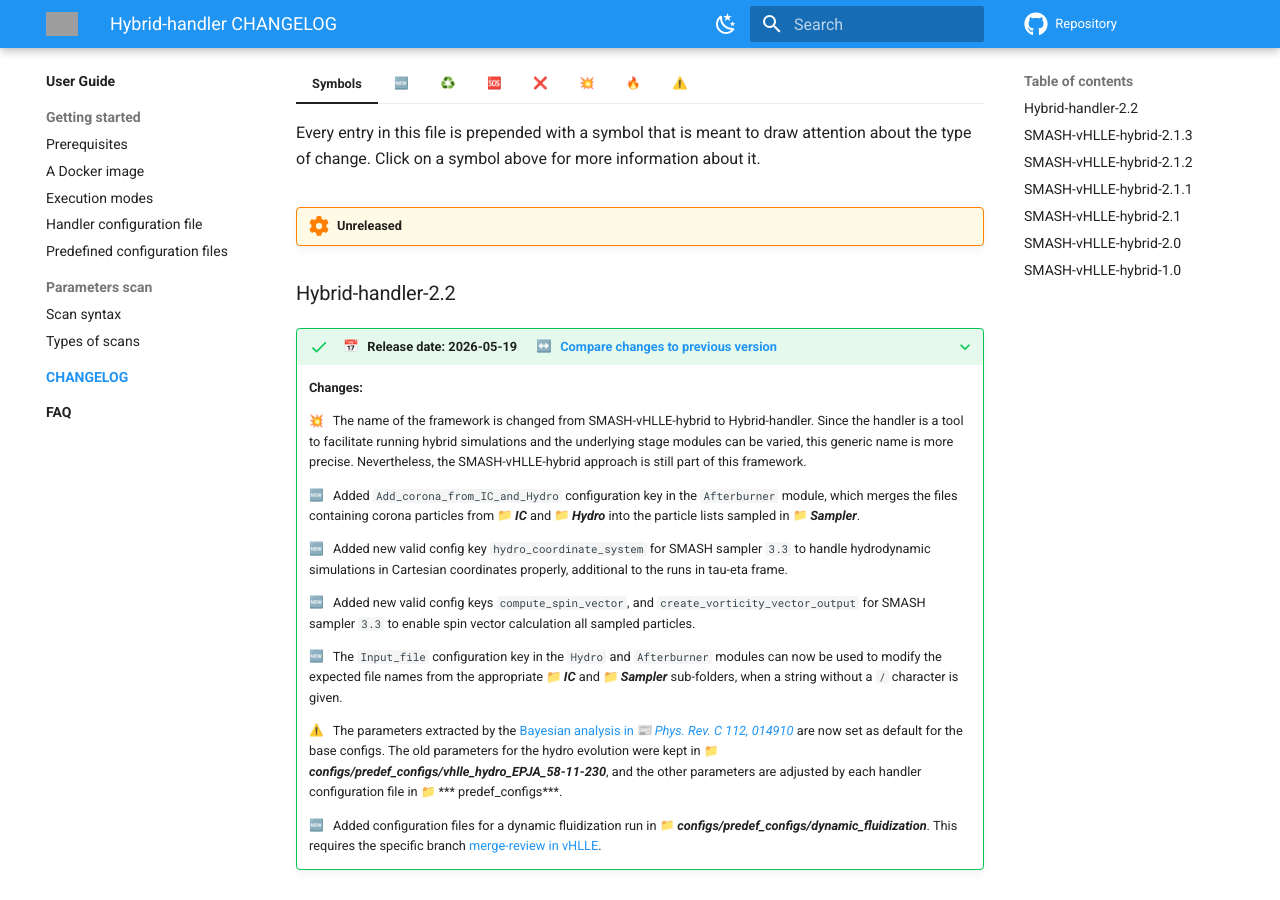
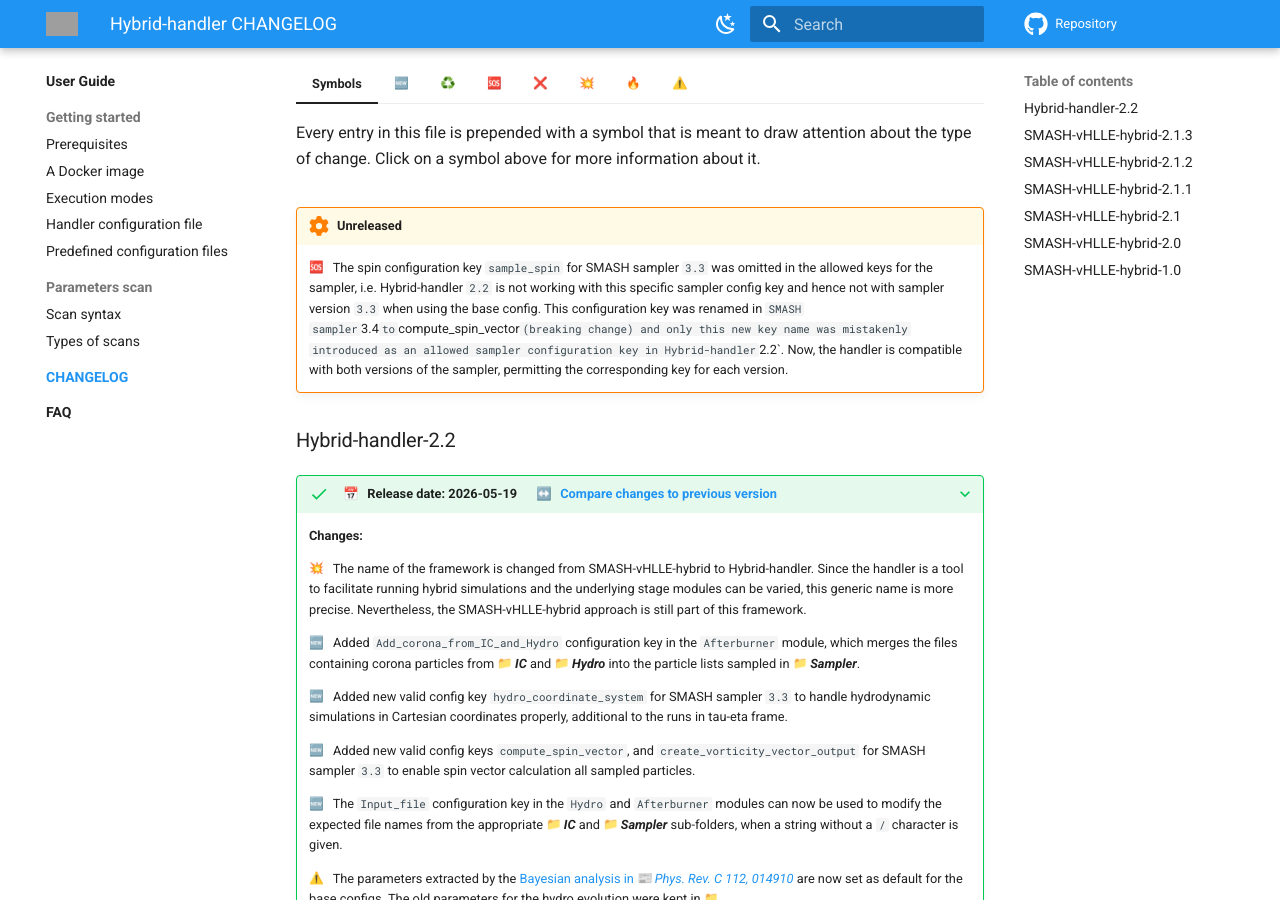
Before and after one commit to smash-transport/smash-vhlle-hybrid, an MkDocs documentation site: the page built from docs/user/CHANGELOG/index.md, in a window 1280 px wide and 900 px high, scrolled down 391 px. Built offline with MkDocs 1.6.1 and Material for MkDocs 9.7.7, drawn with Linux system fonts in a browser that asks for light colours; emoji names are drawn with the system emoji font; comment, search, counter and statistics services are not loaded; the version menu is left out; grey boxes are pictures that could not be loaded.

Commit message:
Fix SMASH sampler spin config key bug
Co-authored-by: Robin Sattler <sattler@itp.uni-frankfurt.de>

```diff
--- a/docs/user/CHANGELOG/index.md
+++ b/docs/user/CHANGELOG/index.md
@@ -45,6 +45,8 @@ Given a version number `X.Y.Z`,
 
 
 !!! work-in-progress "Unreleased"
+
+    :sos: &nbsp; The spin configuration key `sample_spin` for SMASH sampler `3.3` was omitted in the allowed keys for the sampler, i.e. Hybrid-handler `2.2` is not working with this specific sampler config key and hence not with sampler version `3.3` when using the base config. This configuration key was renamed in `SMASH sampler `3.4` to `compute_spin_vector` (breaking change) and only this new key name was mistakenly introduced as an allowed sampler configuration key in Hybrid-handler `2.2`. Now, the handler is compatible with both versions of the sampler, permitting the corresponding key for each version.
 
 
 ### Hybrid-handler-2.2
```
Also changed, not shown: 2 other files.
